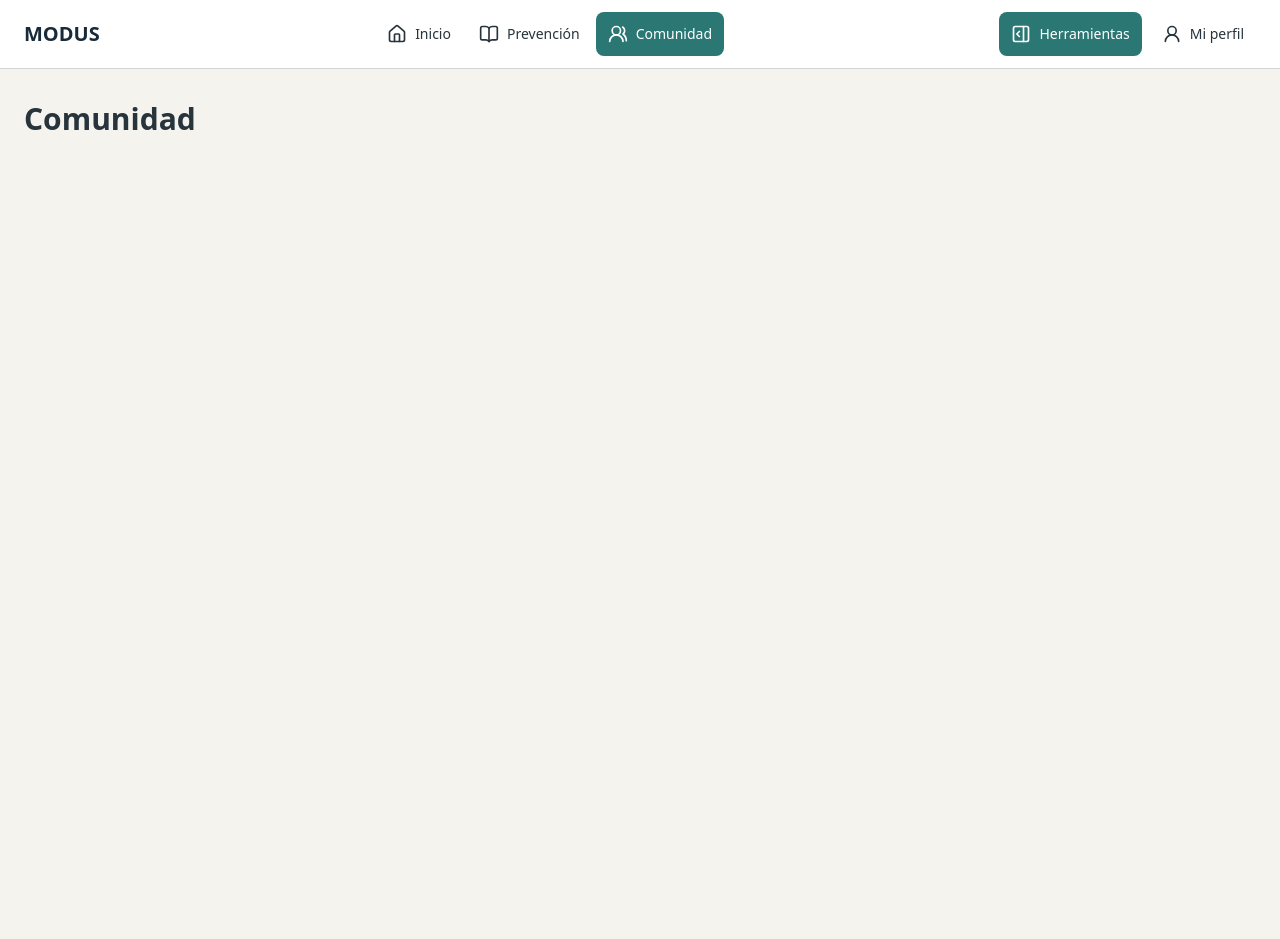
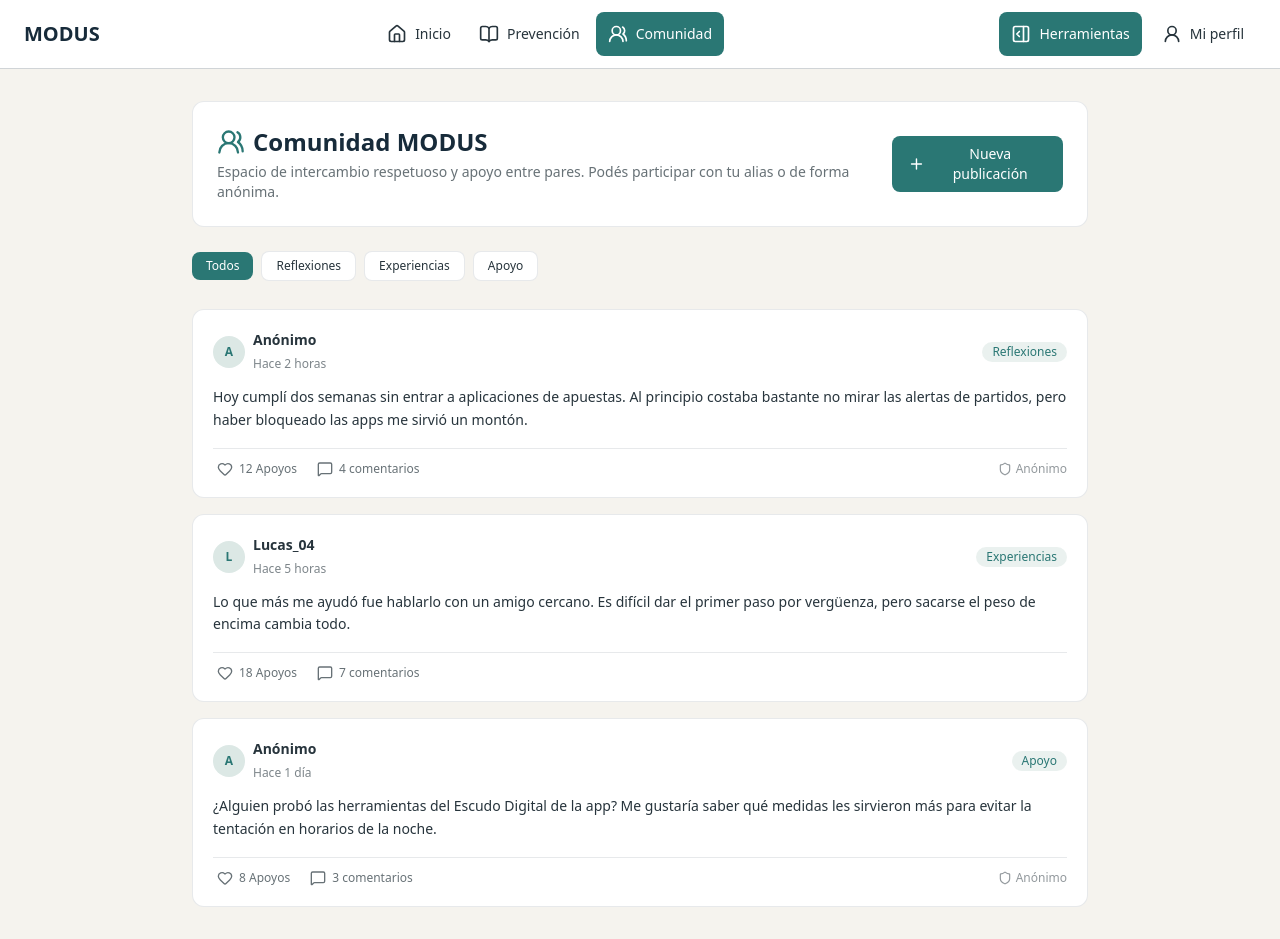
Before and after one commit to Martinolotto/proyecto_tratar_ludopatia, a React (Vite) app in the folder frontend/: page /comunidad in a window 1280 px wide. Before the commit the page ends 800 px from the top, so only its background shows below. Built offline with nearby package versions, Linux system fonts and the light colour scheme.

Commit message:
feat: no se 3

```diff
--- a/frontend/src/pages/comunidad/ComunidadPage.jsx
+++ b/frontend/src/pages/comunidad/ComunidadPage.jsx
@@ -1,14 +1,275 @@
 /*
- * Pantalla inicial de Comunidad en /comunidad, seleccionada por AppRouter.
- * AppLayout aporta navegación y Dashboard; este componente reserva el contenido del eje 3.
+ * Pantalla de Comunidad (/comunidad), renderizada dentro de AppLayout.
+ * Eje 3: Espacio de apoyo entre pares, publicaciones e intercambio anónimo o con alias.
  */
-// Página inicial de Comunidad.
-// Su contenido funcional se implementará posteriormente.
+import { useState } from "react";
+import {
+  UsersRound,
+  MessageSquare,
+  Heart,
+  Shield,
+  Eye,
+  Plus,
+  Send,
+  Tag,
+} from "lucide-react";
+
+// Publicaciones iniciales para maquetar la interfaz de la comunidad
+const MOCK_POSTS = [
+  {
+    id: 1,
+    autor: "Anónimo",
+    esAnonimo: true,
+    categoria: "Reflexiones",
+    contenido:
+      "Hoy cumplí dos semanas sin entrar a aplicaciones de apuestas. Al principio costaba bastante no mirar las alertas de partidos, pero haber bloqueado las apps me sirvió un montón.",
+    meGusta: 12,
+    comentarios: 4,
+    hace: "Hace 2 horas",
+  },
+  {
+    id: 2,
+    autor: "Lucas_04",
+    esAnonimo: false,
+    categoria: "Experiencias",
+    contenido:
+      "Lo que más me ayudó fue hablarlo con un amigo cercano. Es difícil dar el primer paso por vergüenza, pero sacarse el peso de encima cambia todo.",
+    meGusta: 18,
+    comentarios: 7,
+    hace: "Hace 5 horas",
+  },
+  {
+    id: 3,
+    autor: "Anónimo",
+    esAnonimo: true,
+    categoria: "Apoyo",
+    contenido:
+      "¿Alguien probó las herramientas del Escudo Digital de la app? Me gustaría saber qué medidas les sirvieron más para evitar la tentación en horarios de la noche.",
+    meGusta: 8,
+    comentarios: 3,
+    hace: "Hace 1 día",
+  },
+];
+
 export const ComunidadPage = () => {
+  const [posts, setPosts] = useState(MOCK_POSTS);
+  const [filtro, setFiltro] = useState("Todos");
+  const [nuevoMensaje, setNuevoMensaje] = useState("");
+  const [categoriaSeleccionada, setCategoriaSeleccionada] =
+    useState("Reflexiones");
+  const [publicarAnonimo, setPublicarAnonimo] = useState(true);
+  const [mostrarFormulario, setMostrarFormulario] = useState(false);
+
+  const categorias = ["Todos", "Reflexiones", "Experiencias", "Apoyo"];
+
+  const handleCrearPost = (e) => {
+    e.preventDefault();
+    if (!nuevoMensaje.trim()) return;
+
+    const nuevoPost = {
+      id: Date.now(),
+      autor: publicarAnonimo ? "Anónimo" : "Estudiante",
+      esAnonimo: publicarAnonimo,
+      categoria: categoriaSeleccionada,
+      contenido: nuevoMensaje,
+      meGusta: 0,
+      comentarios: 0,
+      hace: "Justo ahora",
+    };
+
+    setPosts([nuevoPost, ...posts]);
+    setNuevoMensaje("");
+    setMostrarFormulario(false);
+  };
+
+  const handleMeGusta = (id) => {
+    setPosts(
+      posts.map((post) =>
+        post.id === id ? { ...post, meGusta: post.meGusta + 1 } : post,
+      ),
+    );
+  };
+
+  const postsFiltrados =
+    filtro === "Todos"
+      ? posts
+      : posts.filter((post) => post.categoria === filtro);
+
   return (
-    // section agrupa el contenido de esta página; por ahora solo hay un título, sin intercambios reales.
-    <section>
-      <h1 className="text-3xl font-semibold">Comunidad</h1>
+    <section className="mx-auto max-w-4xl space-y-6">
+      {/* Encabezado del eje de comunidad */}
+      <div className="flex flex-col gap-4 rounded-xl border border-brand-navy/10 bg-surface p-6 sm:flex-row sm:items-center sm:justify-between">
+        <div>
+          <h1 className="flex items-center gap-2 font-heading text-2xl font-bold text-brand-navy">
+            <UsersRound
+              className="text-brand-teal"
+              size={28}
+              aria-hidden="true"
+            />
+            Comunidad MODUS
+          </h1>
+          <p className="mt-1 text-sm text-ink/70">
+            Espacio de intercambio respetuoso y apoyo entre pares. Podés
+            participar con tu alias o de forma anónima.
+          </p>
+        </div>
+
+        <button
+          type="button"
+          onClick={() => setMostrarFormulario(!mostrarFormulario)}
+          className="inline-flex min-h-11 items-center justify-center gap-2 rounded-lg bg-brand-teal px-4 py-2 text-sm font-medium text-white transition hover:opacity-90 focus-visible:outline-2 focus-visible:outline-offset-2 focus-visible:outline-brand-teal"
+        >
+          <Plus size={18} aria-hidden="true" />
+          Nueva publicación
+        </button>
+      </div>
+
+      {/* Formulario para publicar */}
+      {mostrarFormulario && (
+        <form
+          onSubmit={handleCrearPost}
+          className="rounded-xl border border-brand-navy/20 bg-surface p-6 shadow-sm"
+        >
+          <h2 className="font-heading text-lg font-semibold text-brand-navy">
+            Compartir con la comunidad
+          </h2>
+
+          <textarea
+            value={nuevoMensaje}
+            onChange={(e) => setNuevoMensaje(e.target.value)}
+            placeholder="Escribí tu mensaje o reflexión..."
+            rows={4}
+            className="mt-3 w-full rounded-lg border border-brand-navy/20 bg-canvas p-3 text-sm text-ink focus-visible:outline-2 focus-visible:outline-brand-teal"
+          />
+
+          <div className="mt-4 flex flex-wrap items-center justify-between gap-4">
+            <div className="flex flex-wrap items-center gap-3">
+              <div className="flex items-center gap-2">
+                <Tag size={16} className="text-ink/60" aria-hidden="true" />
+                <select
+                  value={categoriaSeleccionada}
+                  onChange={(e) => setCategoriaSeleccionada(e.target.value)}
+                  className="rounded-lg border border-brand-navy/20 bg-canvas px-3 py-1.5 text-xs font-medium text-ink focus-visible:outline-2 focus-visible:outline-brand-teal"
+                >
+                  <option value="Reflexiones">Reflexiones</option>
+                  <option value="Experiencias">Experiencias</option>
+                  <option value="Apoyo">Apoyo</option>
+                </select>
+              </div>
+
+              <button
+                type="button"
+                onClick={() => setPublicarAnonimo(!publicarAnonimo)}
+                className={`inline-flex items-center gap-1.5 rounded-full px-3 py-1 text-xs font-medium transition ${
+                  publicarAnonimo
+                    ? "bg-brand-navy text-white"
+                    : "bg-surface-soft text-ink"
+                }`}
+              >
+                <Eye size={14} aria-hidden="true" />
+                {publicarAnonimo
+                  ? "Publicar como Anónimo"
+                  : "Publicar con alias"}
+              </button>
+            </div>
+
+            <div className="flex items-center gap-2">
+              <button
+                type="button"
+                onClick={() => setMostrarFormulario(false)}
+                className="rounded-lg px-3 py-2 text-xs font-medium text-ink/70 hover:bg-surface-soft"
+              >
+                Cancelar
+              </button>
+              <button
+                type="submit"
+                className="inline-flex items-center gap-1.5 rounded-lg bg-brand-teal px-4 py-2 text-xs font-medium text-white hover:opacity-90 focus-visible:outline-2 focus-visible:outline-brand-teal"
+              >
+                <Send size={14} aria-hidden="true" />
+                Publicar
+              </button>
+            </div>
+          </div>
+        </form>
+      )}
+
+      {/* Filtros de categorías */}
+      <div className="flex items-center gap-2 overflow-x-auto pb-1">
+        {categorias.map((cat) => (
+          <button
+            key={cat}
+            type="button"
+            onClick={() => setFiltro(cat)}
+            className={`rounded-lg px-3.5 py-1.5 text-xs font-medium transition whitespace-nowrap focus-visible:outline-2 focus-visible:outline-brand-teal ${
+              filtro === cat
+                ? "bg-brand-teal text-white"
+                : "bg-surface text-ink border border-brand-navy/10 hover:bg-surface-soft"
+            }`}
+          >
+            {cat}
+          </button>
+        ))}
+      </div>
+
+      {/* Listado de publicaciones */}
+      <div className="space-y-4">
+        {postsFiltrados.map((post) => (
+          <article
+            key={post.id}
+            className="rounded-xl border border-brand-navy/10 bg-surface p-5 transition hover:border-brand-navy/20"
+          >
+            <div className="flex items-center justify-between">
+              <div className="flex items-center gap-2">
+                <span className="flex h-8 w-8 items-center justify-center rounded-full bg-surface-soft font-heading text-xs font-bold text-brand-teal">
+                  {post.autor.charAt(0)}
+                </span>
+                <div>
+                  <span className="block text-sm font-semibold text-ink">
+                    {post.autor}
+                  </span>
+                  <span className="text-xs text-ink/60">{post.hace}</span>
+                </div>
+              </div>
+
+              <span className="inline-flex items-center gap-1 rounded-full bg-surface-soft/60 px-2.5 py-0.5 text-xs font-medium text-brand-teal">
+                {post.categoria}
+              </span>
+            </div>
+
+            <p className="mt-3 text-sm leading-relaxed text-ink">
+              {post.contenido}
+            </p>
+
+            <div className="mt-4 flex items-center justify-between border-t border-brand-navy/10 pt-3 text-xs text-ink/70">
+              <div className="flex items-center gap-4">
+                <button
+                  type="button"
+                  onClick={() => handleMeGusta(post.id)}
+                  className="flex items-center gap-1.5 rounded px-1 transition hover:text-brand-teal focus-visible:outline-2 focus-visible:outline-brand-teal"
+                >
+                  <Heart size={16} aria-hidden="true" />
+                  <span>{post.meGusta} Apoyos</span>
+                </button>
+
+                <span className="flex items-center gap-1.5">
+                  <MessageSquare size={16} aria-hidden="true" />
+                  <span>{post.comentarios} comentarios</span>
+                </span>
+              </div>
+
+              {post.esAnonimo && (
+                <span
+                  className="flex items-center gap-1 text-ink/50"
+                  title="Publicación anónima"
+                >
+                  <Shield size={14} aria-hidden="true" />
+                  Anónimo
+                </span>
+              )}
+            </div>
+          </article>
+        ))}
+      </div>
     </section>
   );
 };
```
